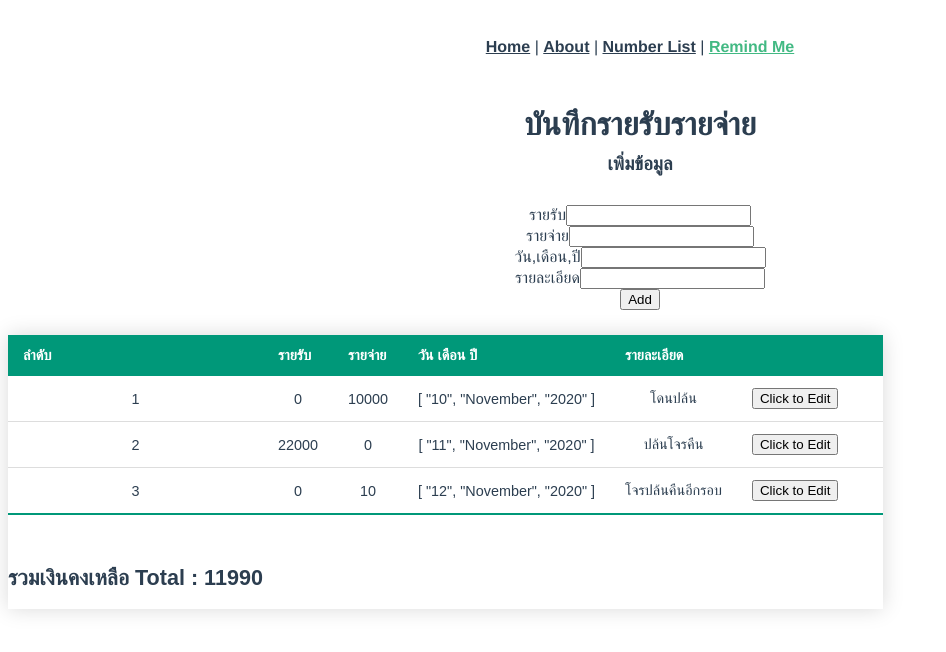
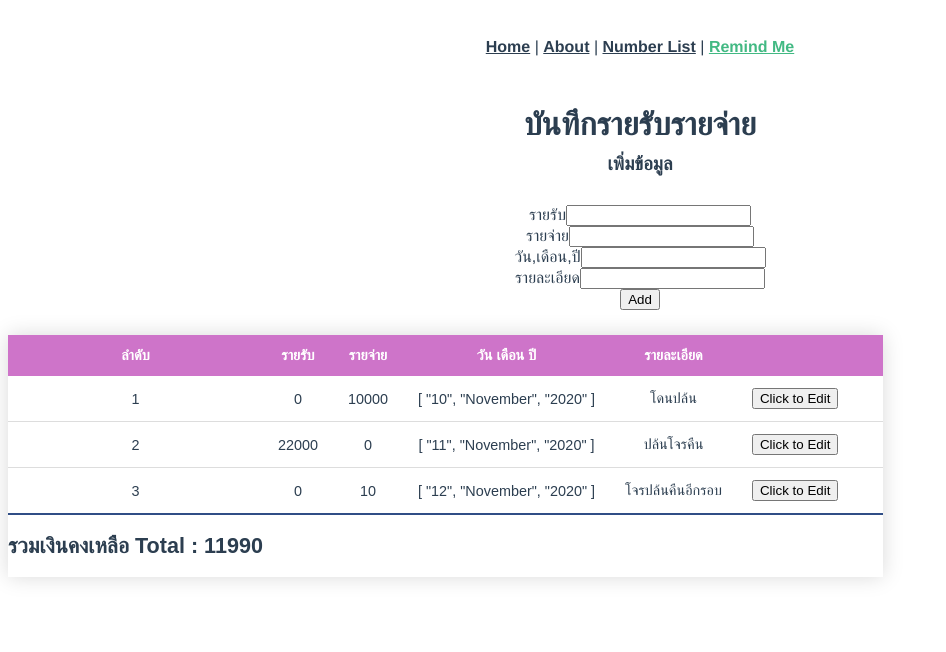
Before and after one commit to Aqukinnn/vue_memo, a Vue app: page /remind in a window 1280 px wide. Shown: the top 652 px of the page, without its empty margins (0-946 px from the left). Built offline with nearby package versions, Linux system fonts and the light colour scheme.

Commit message:
Update MemoTable.vue

```diff
--- a/src/components/MemoTable.vue
+++ b/src/components/MemoTable.vue
@@ -133,9 +133,6 @@ export default {
 
 <style scoped lang ="scss">
 
-  .second{
-    margin: 50px 0 0;
-  }
 
   .styled-table {
     border-collapse: collapse;
@@ -146,7 +143,7 @@ export default {
     box-shadow: 0 0 20px rgba(0, 0, 0, 0.15);
 }
 .styled-table thead tr {
-    background-color: #009879;
+    background-color: #ce74c9;
     color: #ffffff;
     text-align: left;
 }
@@ -160,10 +157,24 @@ export default {
 
 
 .styled-table tbody tr:last-of-type {
-    border-bottom: 2px solid #009879;
+    border-bottom: 2px solid #304e86;
 }
 .styled-table tbody tr.active-row {
     font-weight: bold;
     color: #009879;
 }
+th{
+  text-align: center;
+  vertical-align: middle;
+}
+tr{
+  height: 40px;
+  width: 160px;
+  text-align: center;
+  vertical-align: middle;
+}
+h2{
+  text-align: center;
+  vertical-align: middle;
+}
 </style>
```
